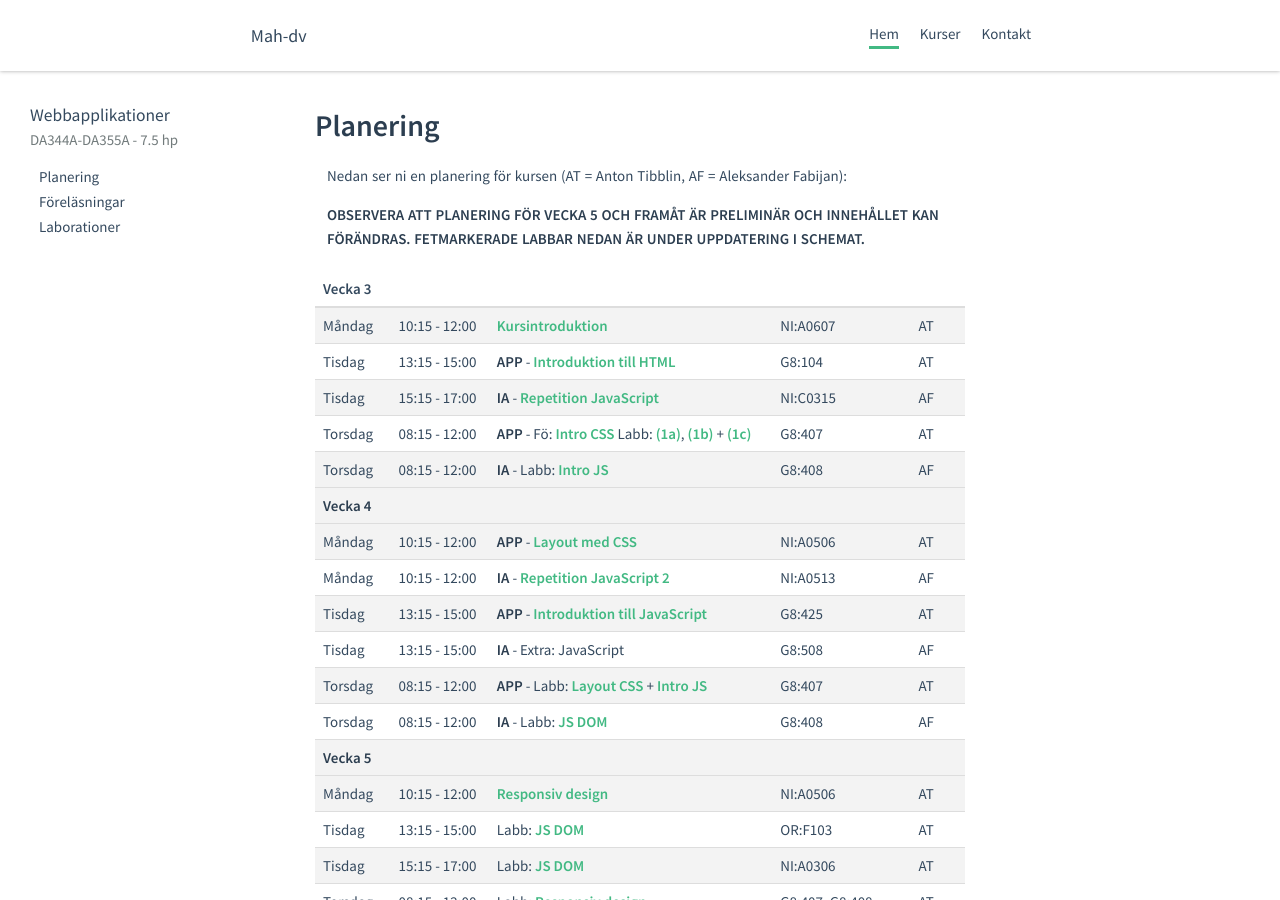
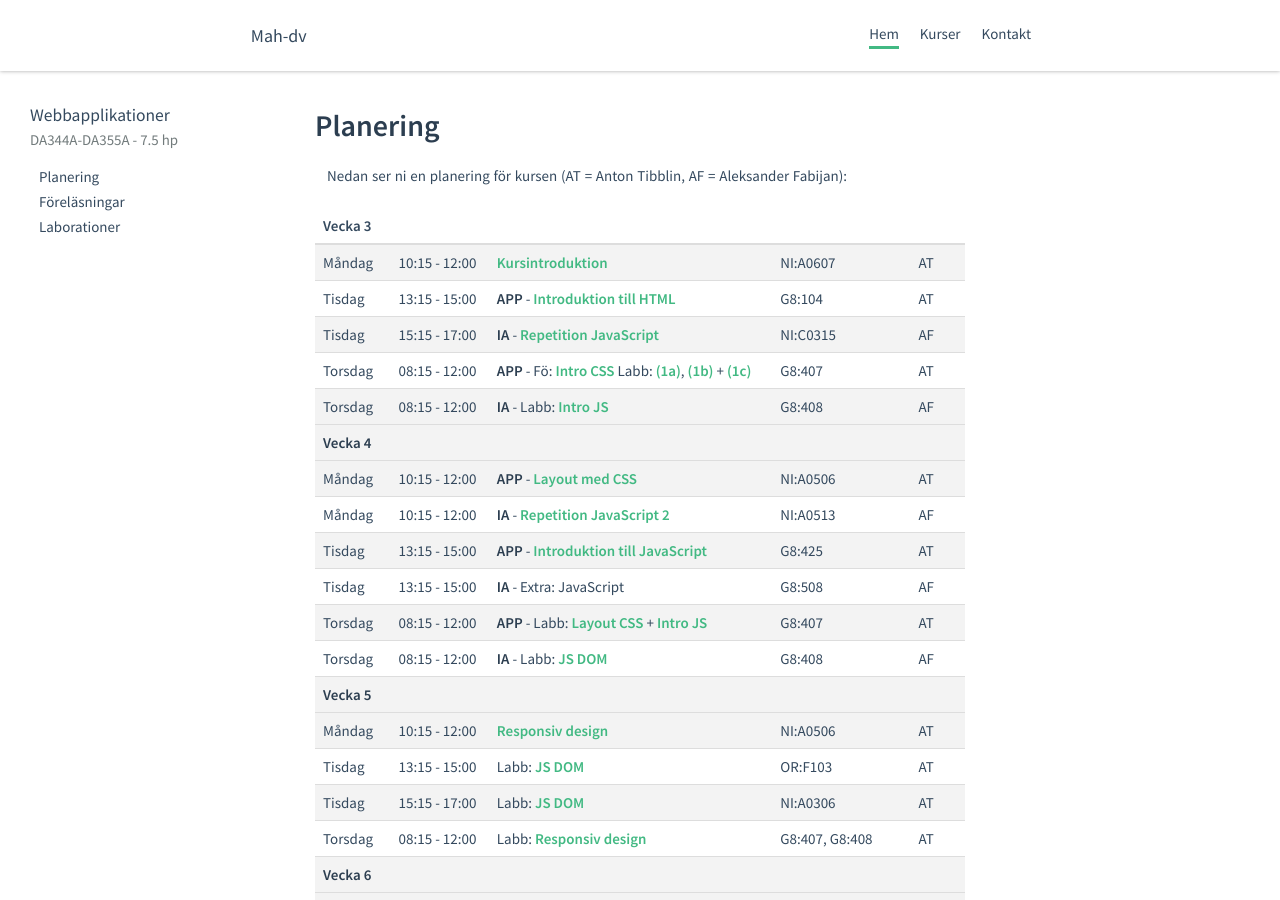
Before and after one commit to mau-dvmt/mah-dv.github.io, a Jekyll site: the page built from courses/da344a-da355a/plan.md, in a window 1280 px wide and 900 px high. Built offline with Jekyll 4.4.1, drawn with Linux system fonts in a browser that asks for light colours.

Commit message:
Updated plan

```diff
--- a/courses/da344a-da355a/plan.md
+++ b/courses/da344a-da355a/plan.md
@@ -6,8 +6,6 @@ code: "da344a-da355a"
 # Planering
 
 Nedan ser ni en planering för kursen (AT = Anton Tibblin, AF = Aleksander Fabijan):
-
-**OBSERVERA ATT PLANERING FÖR VECKA 5 OCH FRAMÅT ÄR PRELIMINÄR OCH INNEHÅLLET KAN FÖRÄNDRAS. FETMARKERADE LABBAR NEDAN ÄR UNDER UPPDATERING I SCHEMAT.**
 
 | Vecka 3 | | | |
 | ------------- |-------------| ---------| -------- |
```
